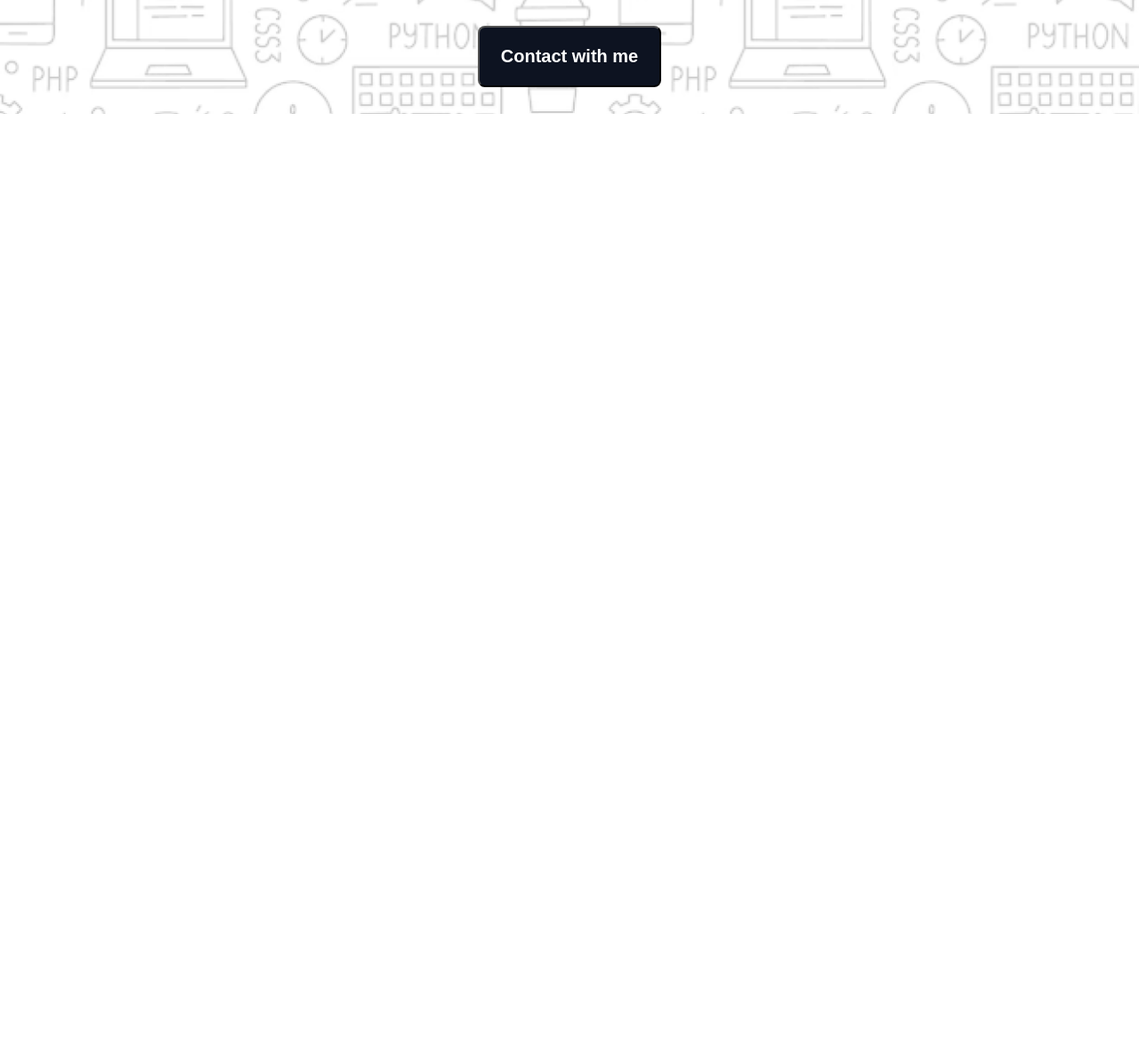
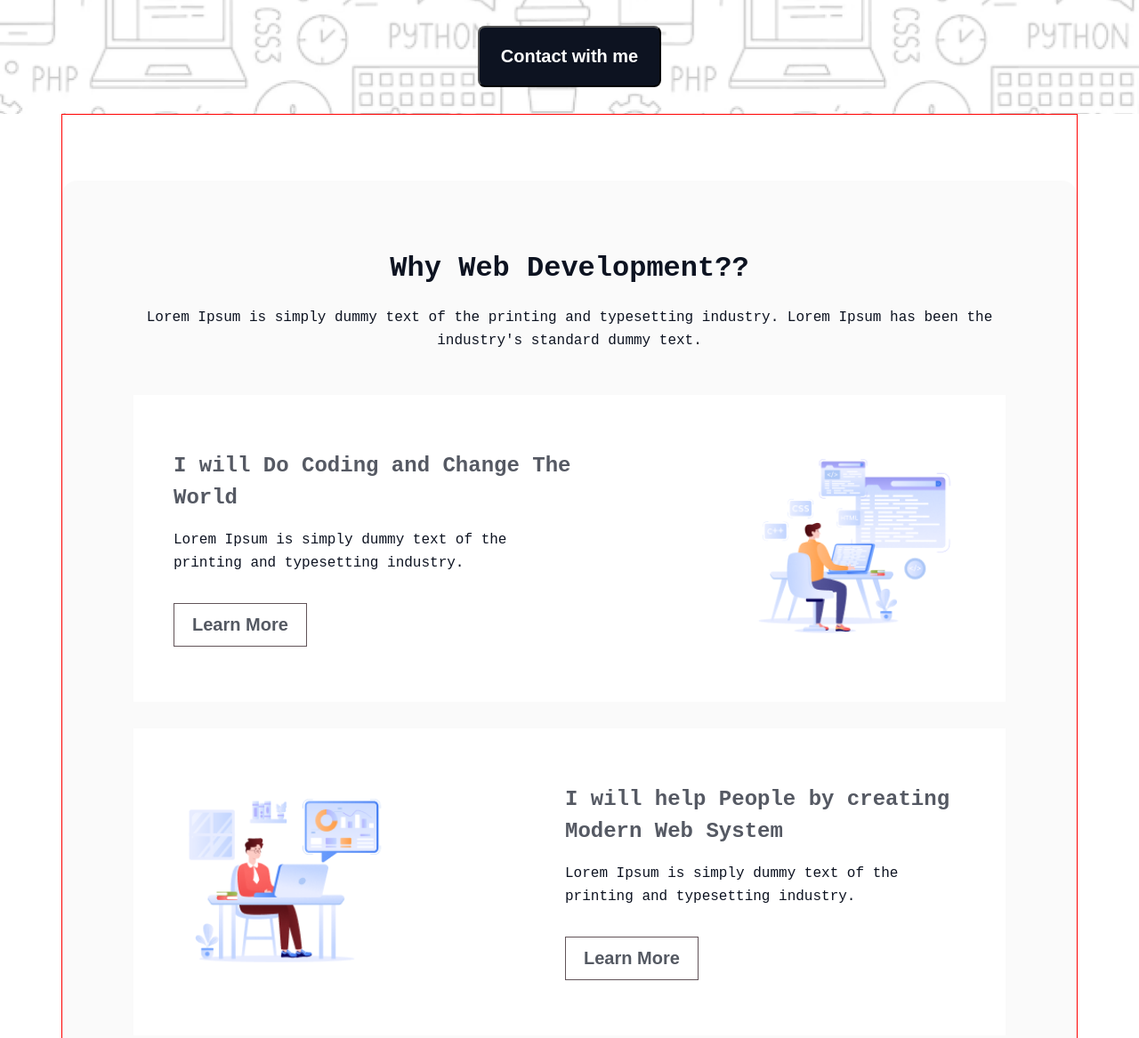
Before and after one commit to bishnubd26/assignment-1, a plain HTML site: page index.html in a window 1280 px wide. Shown: the part 522-1689 px from the top of the page at 89% size. Before the commit the page ends 800 px from the top, so only its background shows below. Drawn offline with Linux system fonts and the light colour scheme; a web font is replaced by a local one.

Commit message:
added web section

```diff
--- a/index.html
+++ b/index.html
@@ -22,7 +22,42 @@
             <button class="btn-contact-me">Contact with me</button>
         </div>
     </header>
-    <main></main>
+    <main>
+        <section class="why-web-section">
+            <h2 class="section-title">Why Web Development??</h2>
+            <p class="section-description">Lorem Ipsum is simply dummy text of the printing and typesetting industry. Lorem Ipsum has been the industry's standard dummy text.</p>
+            <div class="blog-container">
+                <div class="blog-content">
+                    <h3 class="blog-title">I will Do Coding and Change The World</h3>
+                    <p class="blog-description">Lorem Ipsum is simply dummy text of the printing and typesetting industry.</p>
+                    <button class="btn-learn-more">Learn More</button>
+                </div>
+                <div class="blog-img">
+                    <img src="assets/Group 4.png" alt="">
+                </div>
+            </div>
+            <div class="blog-container">
+                <div class="blog-img">
+                    <img src="assets/Group 3.png" alt="">
+                </div>
+                <div class="blog-content">
+                    <h3 class="blog-title">I will help People by creating Modern Web System</h3>
+                    <p class="blog-description">Lorem Ipsum is simply dummy text of the printing and typesetting industry.</p>
+                    <button class="btn-learn-more">Learn More</button>
+                </div>
+            </div>
+            <div class="blog-container">
+                <div class="blog-content">
+                    <h3 class="blog-title">I will Do Coding and Change The World</h3>
+                    <p class="blog-description">Lorem Ipsum is simply dummy text of the printing and typesetting industry.</p>
+                    <button class="btn-learn-more">Learn More</button>
+                </div>
+                <div class="blog-img">
+                    <img src="assets/Layer_1.png" alt="">
+                </div>
+            </div>
+        </section>
+    </main>
     <footer></footer>
 </body>
 
--- a/styles/style.css
+++ b/styles/style.css
@@ -9,6 +9,26 @@
     font-style: normal;
   }
 
+/* shared style */
+section{
+    margin-top: 74px;
+}
+.section-title{
+    color: rgb(13, 19, 33);
+    font-size: 32px;
+    font-weight: 800;
+    line-height: 37px;
+    text-align: center;
+}
+
+.section-description{
+    margin-top: 24px;
+    margin-bottom: 48px;
+    color: rgb(13, 19, 33);
+    font-size: 16px;
+    line-height: 26px;
+    text-align: center;
+}
 
   /* header styles */
   header{
@@ -51,4 +71,62 @@
     line-height: 23px;
     border-radius: 8px;
     background: rgb(13, 19, 33);
+    cursor: pointer;
 }
+
+/* main styles */
+main{
+    border: 1px solid red;
+    max-width: 1140px;
+    margin: 0 auto;
+}
+
+/* Why-web-section styles */
+.why-web-section{
+    border-radius: 16px;
+    background-color: rgba(13, 19, 33, 0.02);
+    padding: 80px;
+}
+
+.blog-container{
+    padding: 45px;
+    display: flex;
+    justify-content: space-between;
+    align-items: center;
+    background-color: #FFFFFF;
+    margin-bottom: 30px;
+}
+.blog-content{
+    width: 450px;
+}
+.blog-title{
+    color: rgba(13, 19, 33, 0.7);
+    font-size: 24px;
+    font-weight: 700;
+    line-height: 36px;
+}
+.blog-description{
+    margin-top: 16px;
+    margin-bottom: 32px;
+    color: rgb(13, 19, 33);
+    font-size: 16px;
+    line-height: 26px;
+}
+
+.btn-learn-more{
+    padding: 12px 20px;
+    color: rgb(13, 19, 33);
+    font-size: 20px;
+    font-weight: 600;
+    line-height: 23px;
+    box-sizing: border-box;
+    border: 1px solid rgb(33, 13, 19);
+    opacity: 0.7;
+    background-color: white;
+    cursor: pointer;
+
+}
+.blog-img img{
+    width: 250px;
+
+}
```
